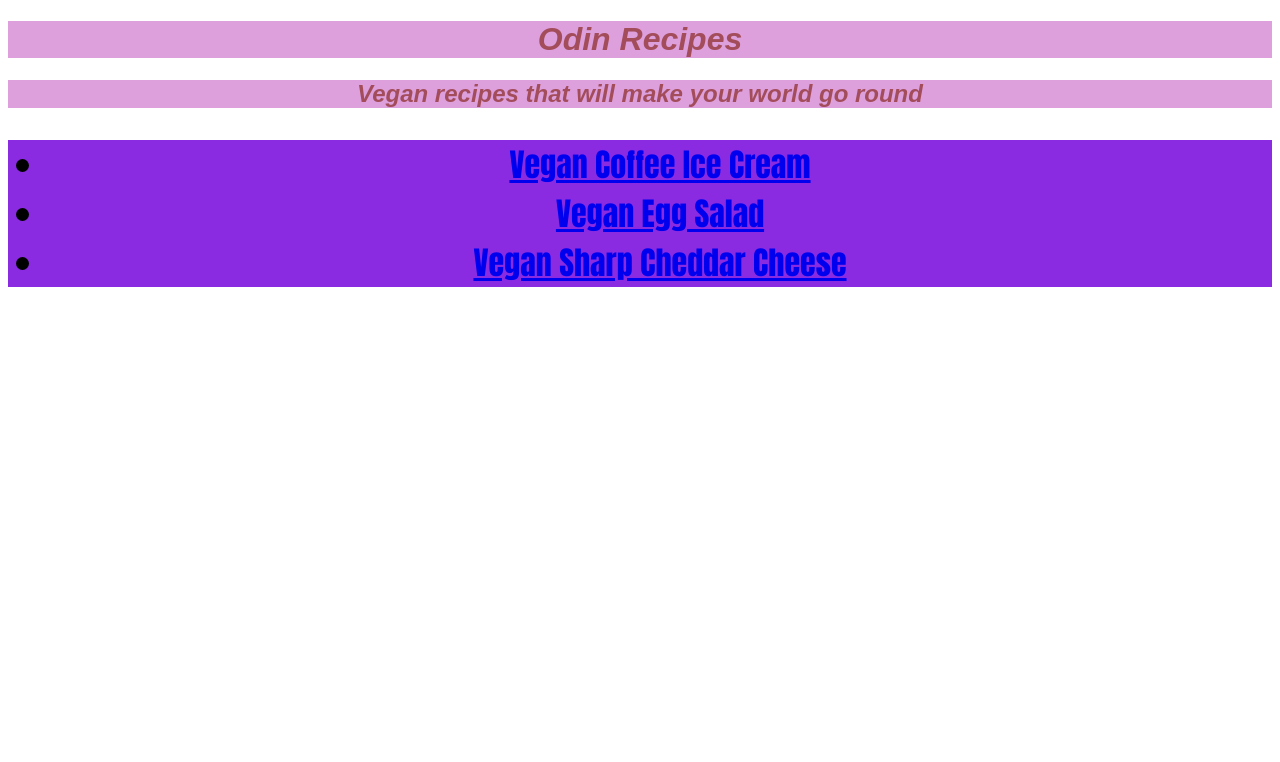
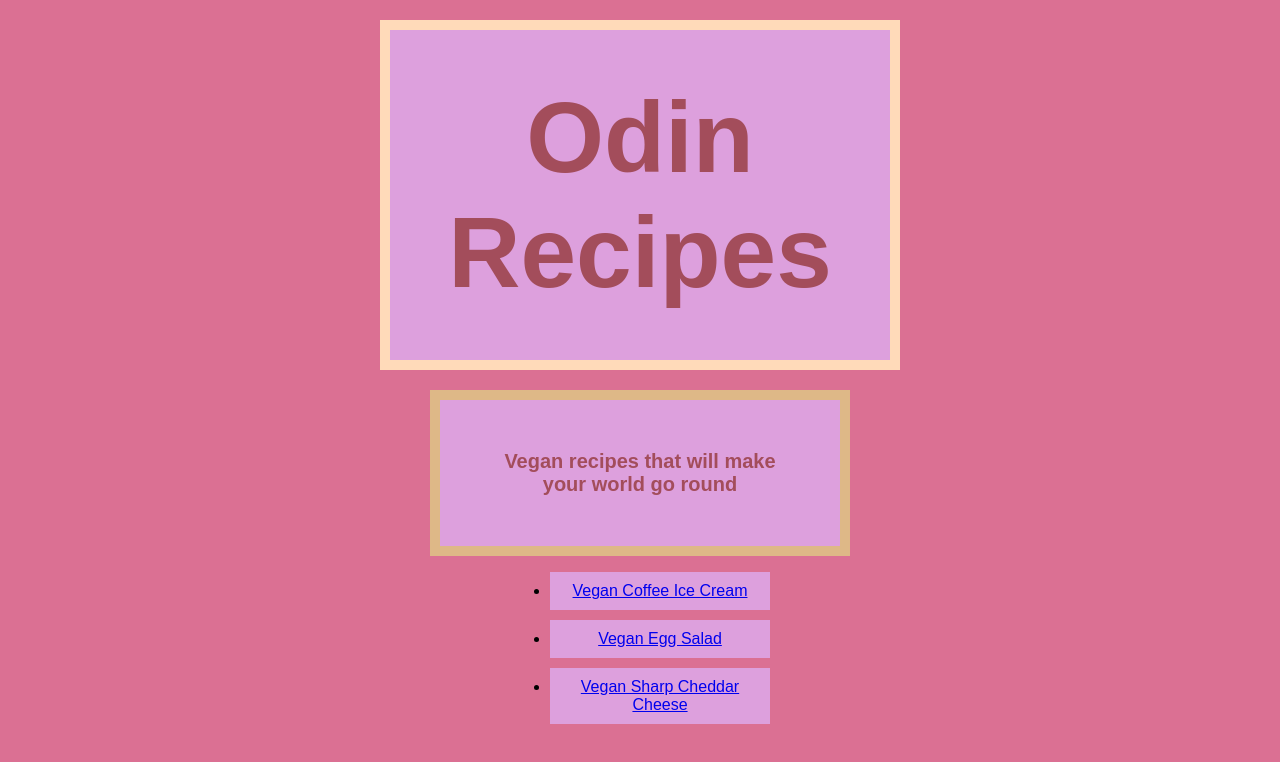
Before and after one commit to alibabs95/odin-recipes, a plain HTML site: page index.html in a window 1280 px wide. Drawn offline with Linux system fonts and the light colour scheme.

Commit message:
made things look prettier

```diff
--- a/index.html
+++ b/index.html
@@ -11,10 +11,10 @@
 <body>
     <h1 class="heading">Odin Recipes</h1>
     <h2 class="intro">Vegan recipes that will make your world go round</h2>
-    <ul id="link">
-    <li> <a href="recipes/vegan-coffee-icecream.html"> Vegan Coffee Ice Cream </a> </li>
-    <li> <a href="recipes/vegan-egg-salad.html"> Vegan Egg Salad </a> </li>
-    <li> <a href="recipes/vegan-cheese.html"> Vegan Sharp Cheddar Cheese </a> </li>
+    <ul>
+    <li class="link1"> <a href="recipes/vegan-coffee-icecream.html"> Vegan Coffee Ice Cream </a> </li>
+    <li class="link2"> <a href="recipes/vegan-egg-salad.html"> Vegan Egg Salad </a> </li>
+    <li class="link3"> <a href="recipes/vegan-cheese.html"> Vegan Sharp Cheddar Cheese </a> </li>
     </ul>
 </body>
 </html>
--- a/style.css
+++ b/style.css
@@ -1,16 +1,56 @@
 /*style.css*/
 
-.heading,.intro {
+body {
+    background-color: palevioletred;
+    font-family: Arial, Helvetica, sans-serif;
+}
+
+.heading {
     color:rgb(163, 77, 91);
     background-color:plum;
-    font-style:oblique;
-    font-family:Arial, Helvetica, sans-serif;
+    padding:50px;
+    border: 10px solid peachpuff;
+    margin: 20px auto;
+    font-size: 100px;
     text-align:center;
+    width: 400px;
 }
 
-#link {
-    background-color:blueviolet;
-    font-family:Impact, Haettenschweiler, 'Arial Narrow Bold', sans-serif;
-    font-size: 32px;
-    text-align:center;
+.intro {
+    color: rgb(163, 77, 91);
+    background-color: plum;
+    padding: 50px;
+    border: 10px solid burlywood;
+    margin: 10px auto;
+    font-size: 20px;
+    text-align: center;
+    width: 300px;
 }
+.link1{
+    color:black;
+    background-color:plum;
+    padding: 10px;
+    margin: 5px auto;
+    width: 200px;
+    text-align: center;
+    margin: 10px auto;
+}
+.link2{
+    color:black;
+    background-color:plum;
+    padding: 10px;
+    margin: 5px auto;
+    width: 200px;
+    text-align: center;
+    margin: 10px auto;
+}
+
+.link3{
+    color:black;
+    background-color:plum;
+    padding: 10px;
+    margin: 5px auto;
+    width: 200px;
+    text-align: center;
+    margin: 10px auto;
+}
```
